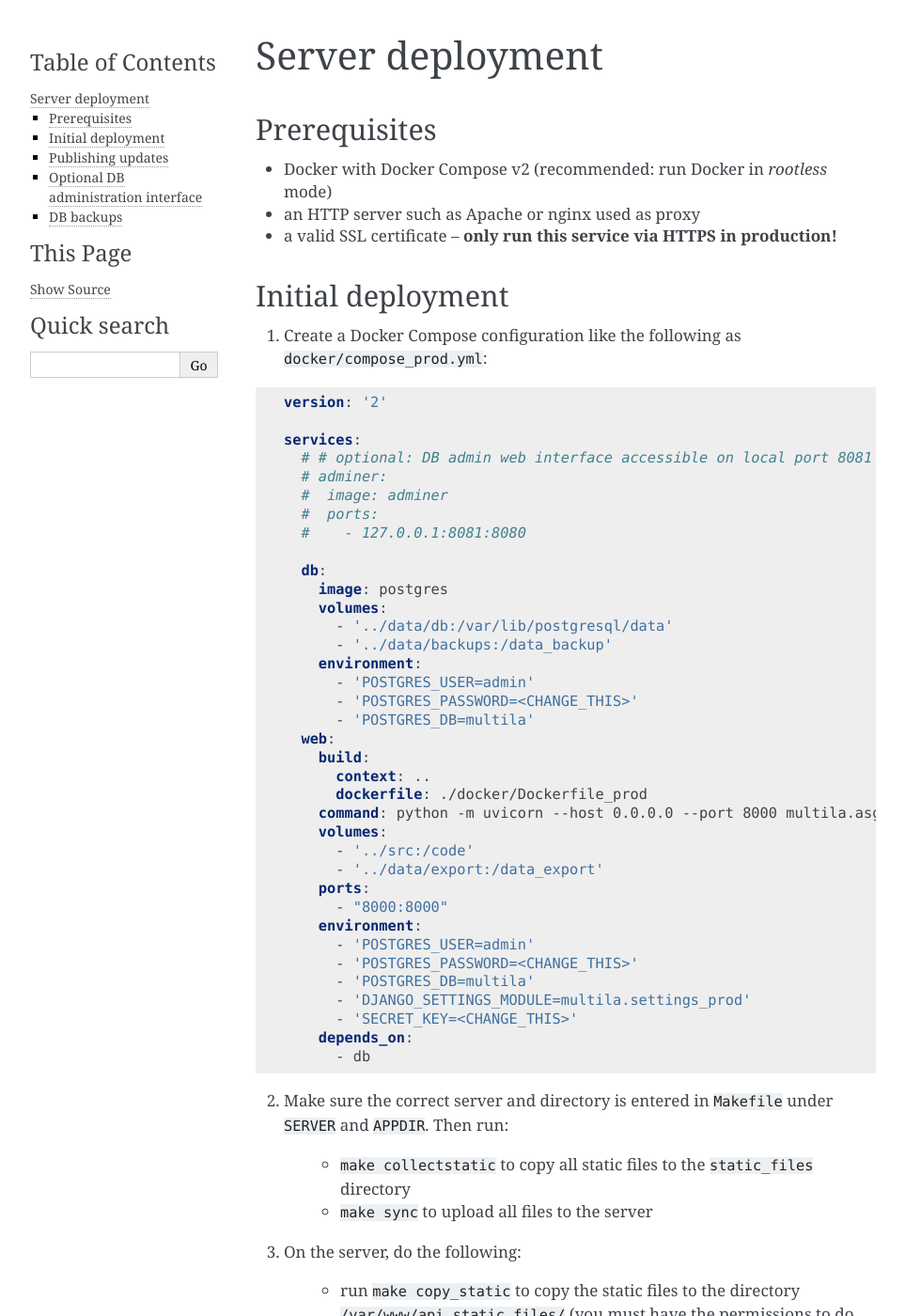
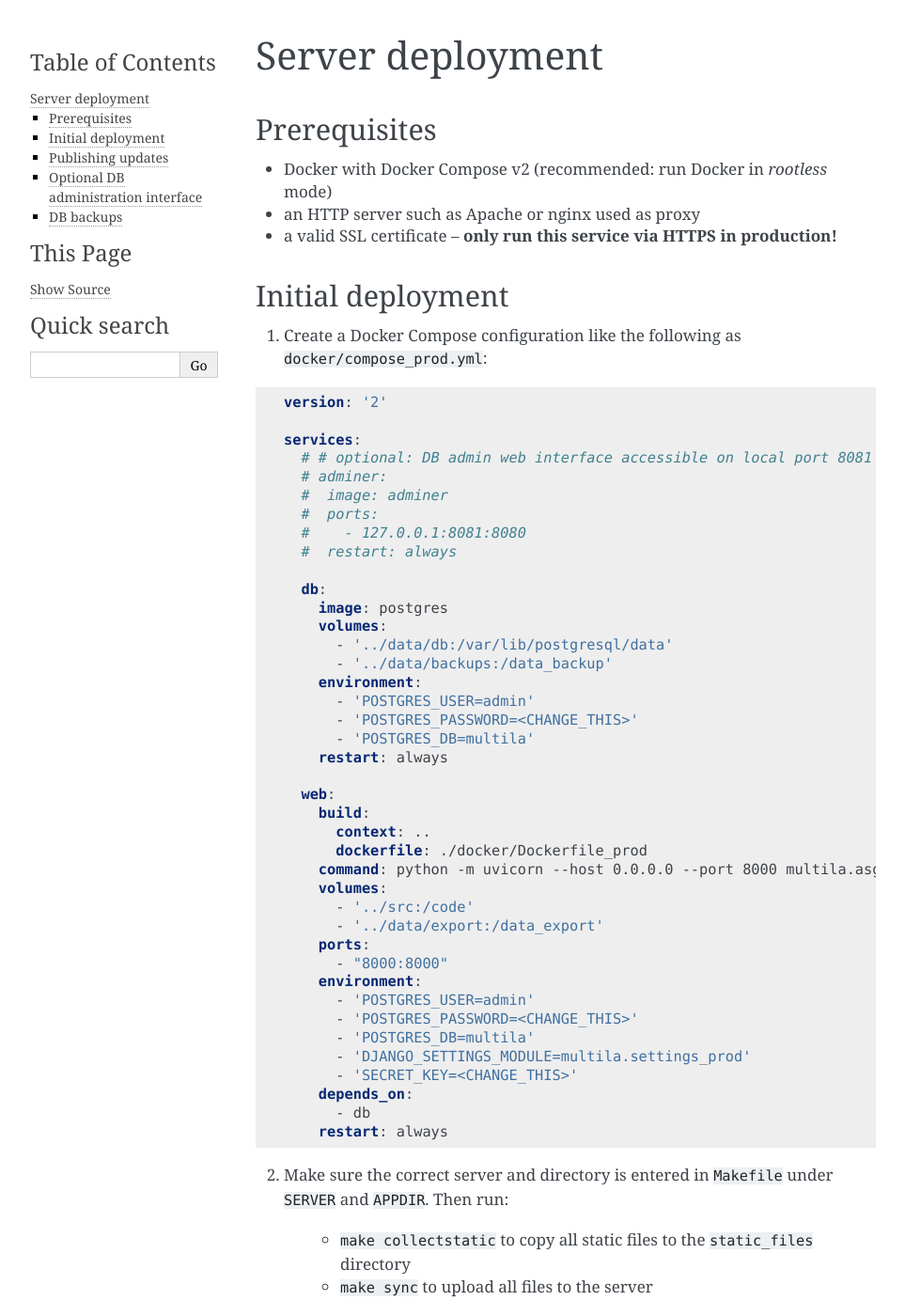
Before and after one commit to IFAFMultiLA/webapi, a Sphinx documentation site: the page built from docs/source/deployment.rst, in a window 1280 px wide and 1400 px high. Shown: the whole window at 94% size, without its empty margins (148-1111 px from the left). Built offline with Sphinx 7.4.7, drawn with Linux system fonts in a browser that asks for light colours.

Commit message:
docker restart policy

```diff
--- a/docs/source/deployment.rst
+++ b/docs/source/deployment.rst
@@ -25,6 +25,7 @@ Initial deployment
       #  image: adminer
       #  ports:
       #    - 127.0.0.1:8081:8080
+      #  restart: always
 
       db:
         image: postgres
@@ -35,6 +36,8 @@ Initial deployment
           - 'POSTGRES_USER=admin'
           - 'POSTGRES_PASSWORD=<CHANGE_THIS>'
           - 'POSTGRES_DB=multila'
+        restart: always
+
       web:
         build:
           context: ..
@@ -53,6 +56,8 @@ Initial deployment
           - 'SECRET_KEY=<CHANGE_THIS>'
         depends_on:
           - db
+        restart: always
+
 
 2. Make sure the correct server and directory is entered in ``Makefile`` under ``SERVER`` and ``APPDIR``. Then run:
 
```
Also changed, not shown: 5 other files.
